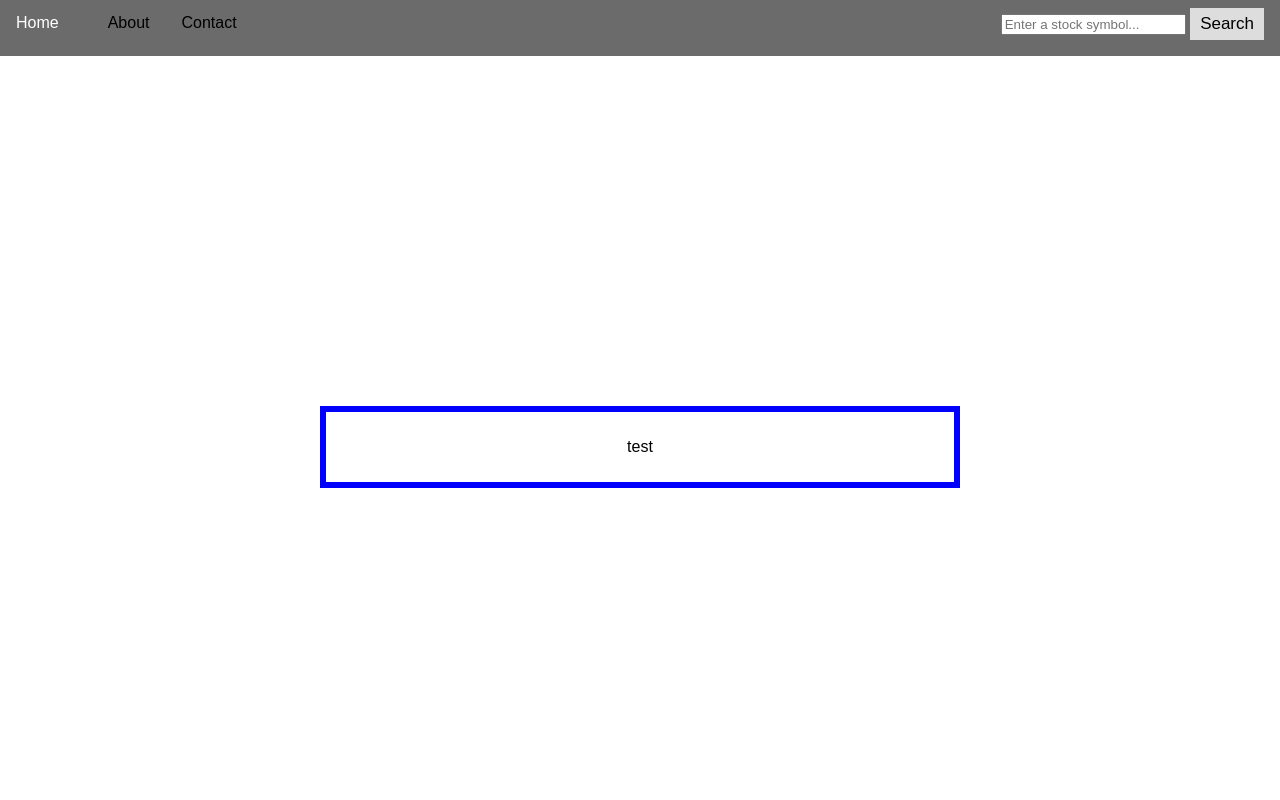
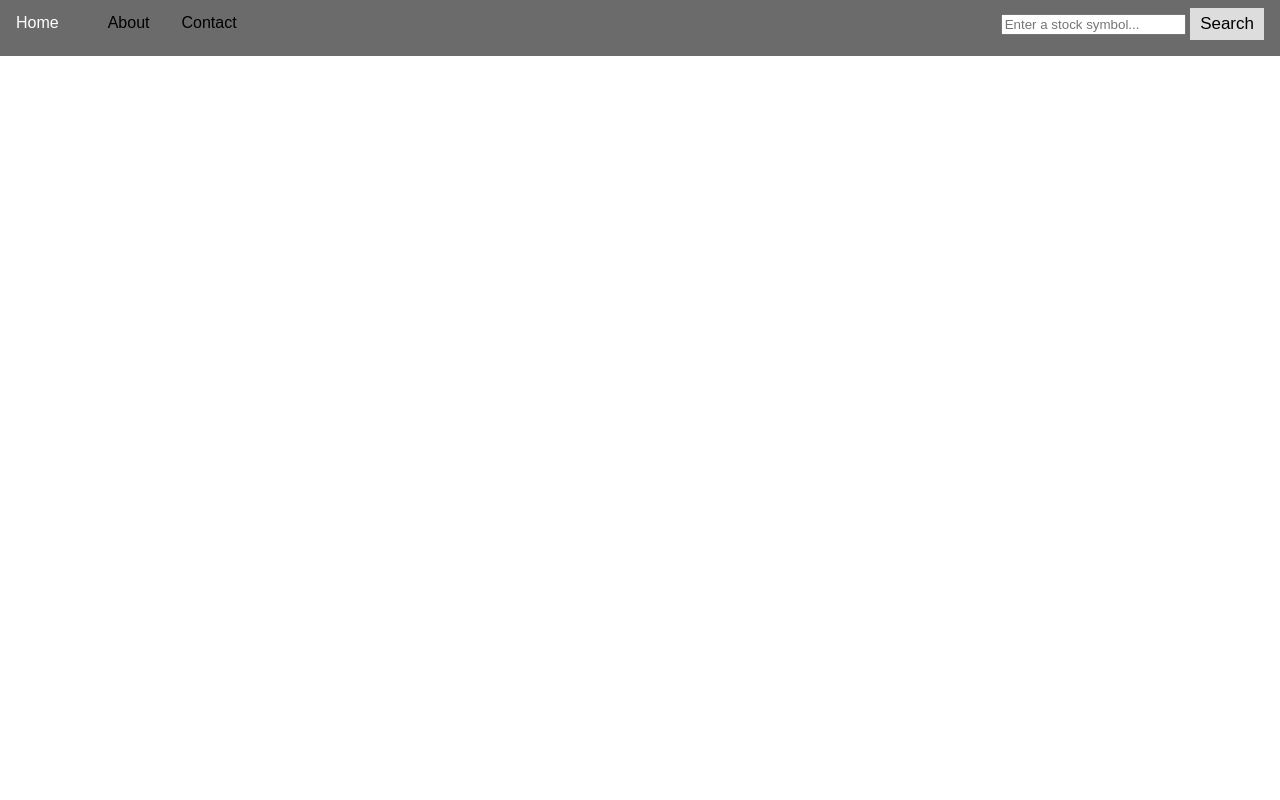
Before and after one commit to joshjanda1/Projects, a Django app: page / in a window 1280 px wide. Run offline with Django 3.2, Linux system fonts and the light colour scheme.

Commit message:
edits to index page
removed some tests on index page.. removed post_list since not needed.

```diff
--- a/stockpredictor/stocks/templates/stocks/index.html
+++ b/stockpredictor/stocks/templates/stocks/index.html
@@ -59,24 +59,11 @@ body {
 	background: #ccc;
 }
 
-body {
-	text-align: center;
-}
 
-.center {
-	text-align: center;
-	margin: 0 auto;
-	margin-top: 350px;
-	top: 50%;
-	width: 50%;
-	border: 6px solid blue;
-	padding: 10px;
-}
 
 </style>
 </head>
 <body>
-
 <div class="topnav">
 	<a class="active" href="#home">Home</a>
 	<a href="#about">About</a>
@@ -89,8 +76,5 @@ body {
 		</form>
 	</div>
 </div>
-<div class="center">
-	<p>test</p>
-</div>
 </body>
 </html>
--- a/stockpredictor/stocks/templates/stocks/post_list.html
+++ /dev/null
@@ -1,6 +0,0 @@
-{% block content %}
-<form method="GET" action="{%url stocks:search %}">
-	<input name="usr_search" value="{{request.GET.usr_search}}" placeholder="Search">
-	<button class="btn btn-success" type="submit">Search</button>
-	</input>
-</form>
```
